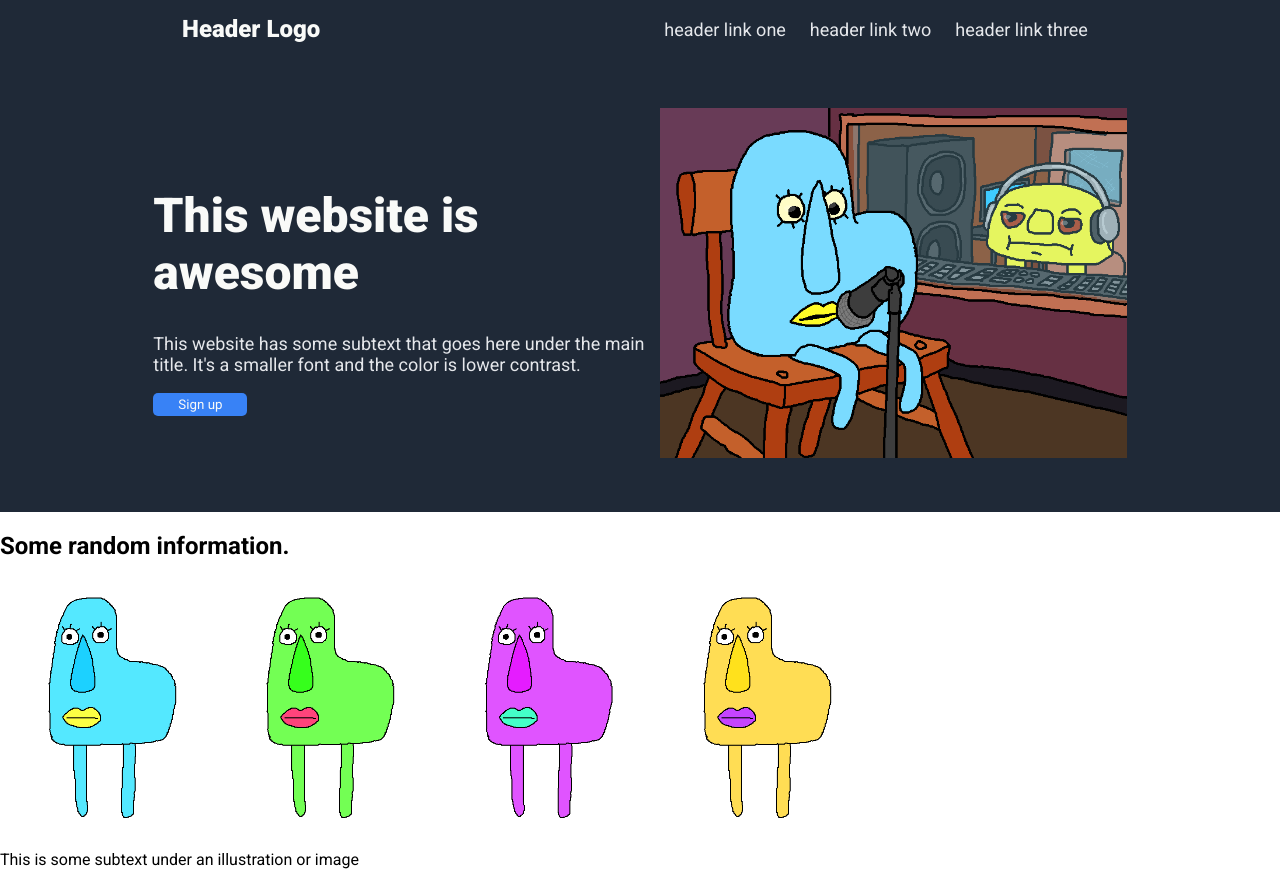
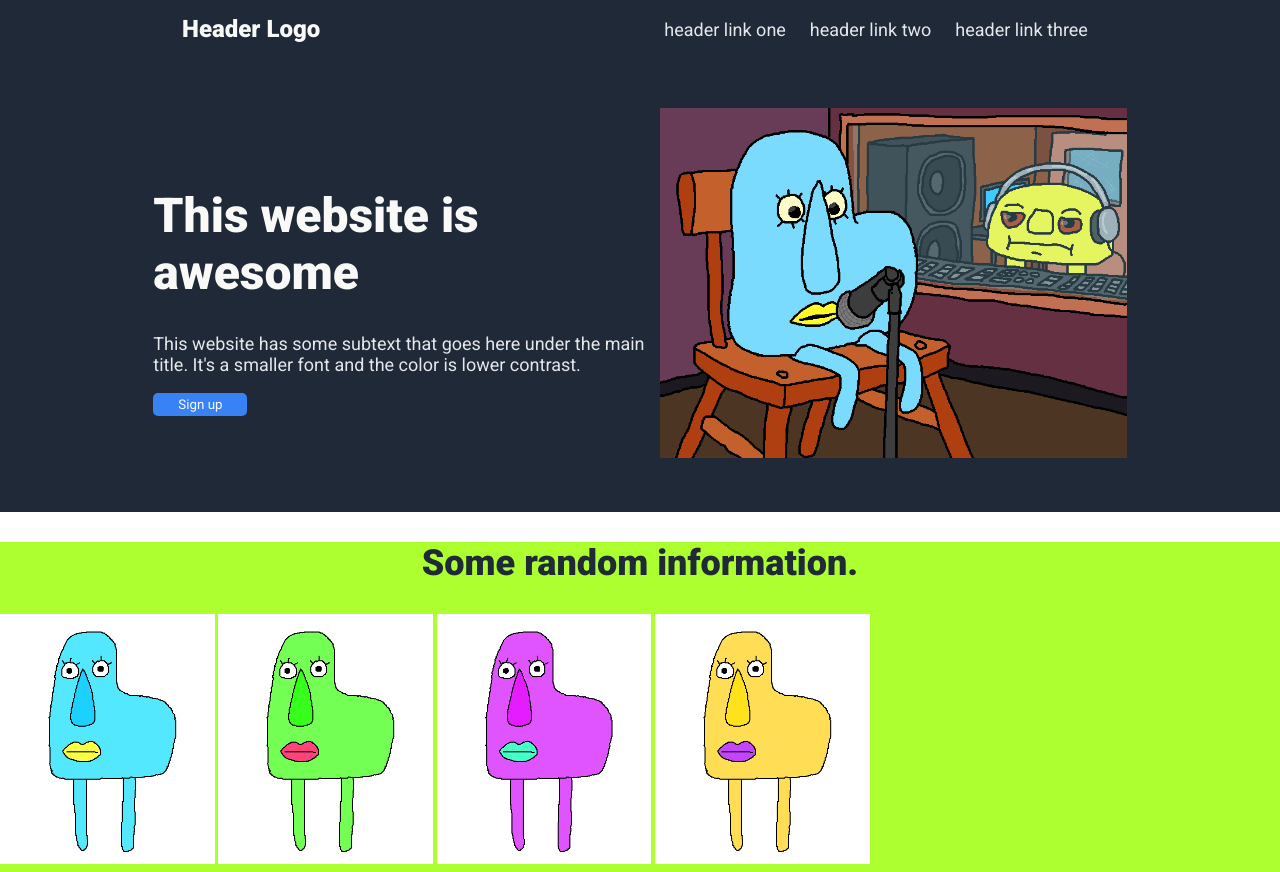
Before and after one commit to hkelly2/Odin-Landing-Page-Project, a plain HTML site: page index.html in a window 1280 px wide. Shown: the top 872 px of the page. Drawn offline with Linux system fonts and the light colour scheme.

Commit message:
Fix image visibility issue
The path to the hero image was messed up. now it is fixed

```diff
--- a/index.html
+++ b/index.html
@@ -27,7 +27,7 @@
             <button>Sign up</button>
         </div>
         <div class="hero-right">
-            <img alt="An image of Barrel and Barella cooking up some fire in the studio" src="/media/IMG01.png" height="350">
+            <img alt="An image of Barrel and Barella cooking up some fire in the studio" src="media/IMG01.png" height="350">
         </div>
     </div>
     <div class="information">
--- a/style.css
+++ b/style.css
@@ -56,6 +56,17 @@ body {
     color: #F9FAF8;
 }
 
+.information {
+    background-color: greenyellow;
+}
+
+.information-title {
+    font-size: 36px;
+    text-align: center;
+    color: #1F2937;
+    font-weight: 900;
+}
+
 button {
     background-color: #3882F6;
     color: #F9FAF8;
```
